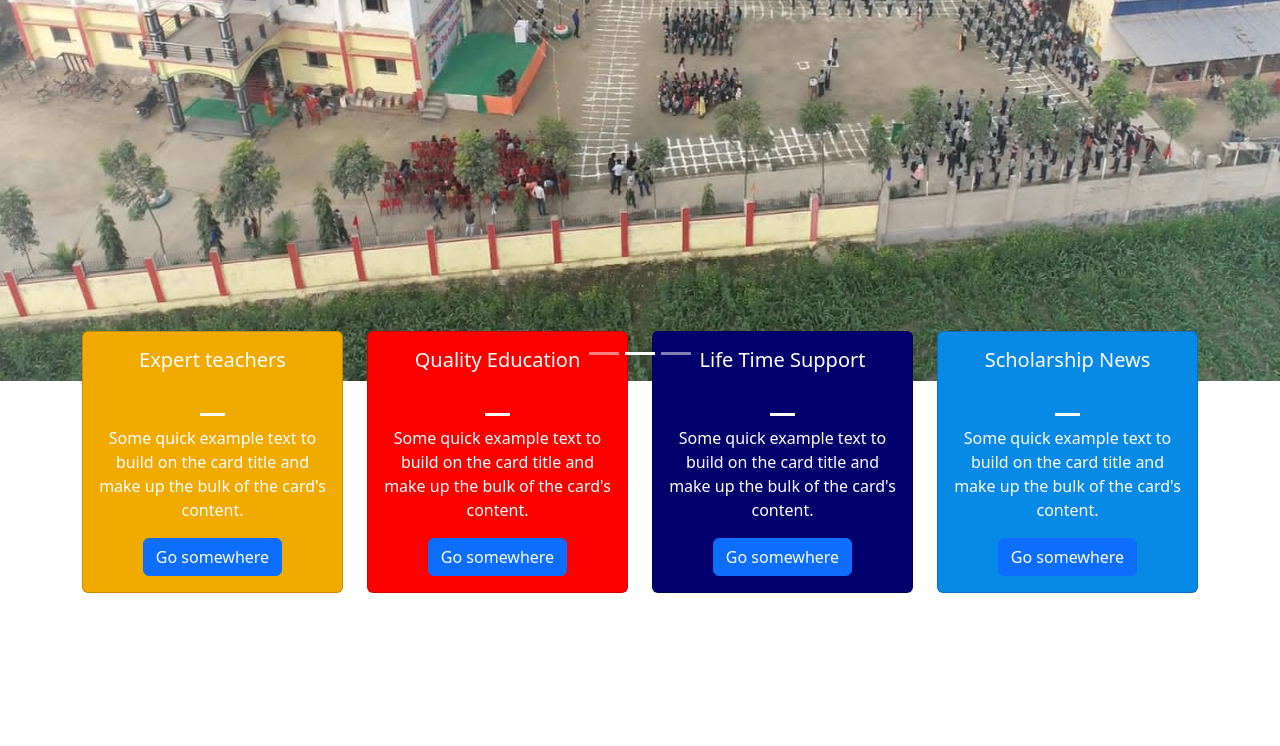
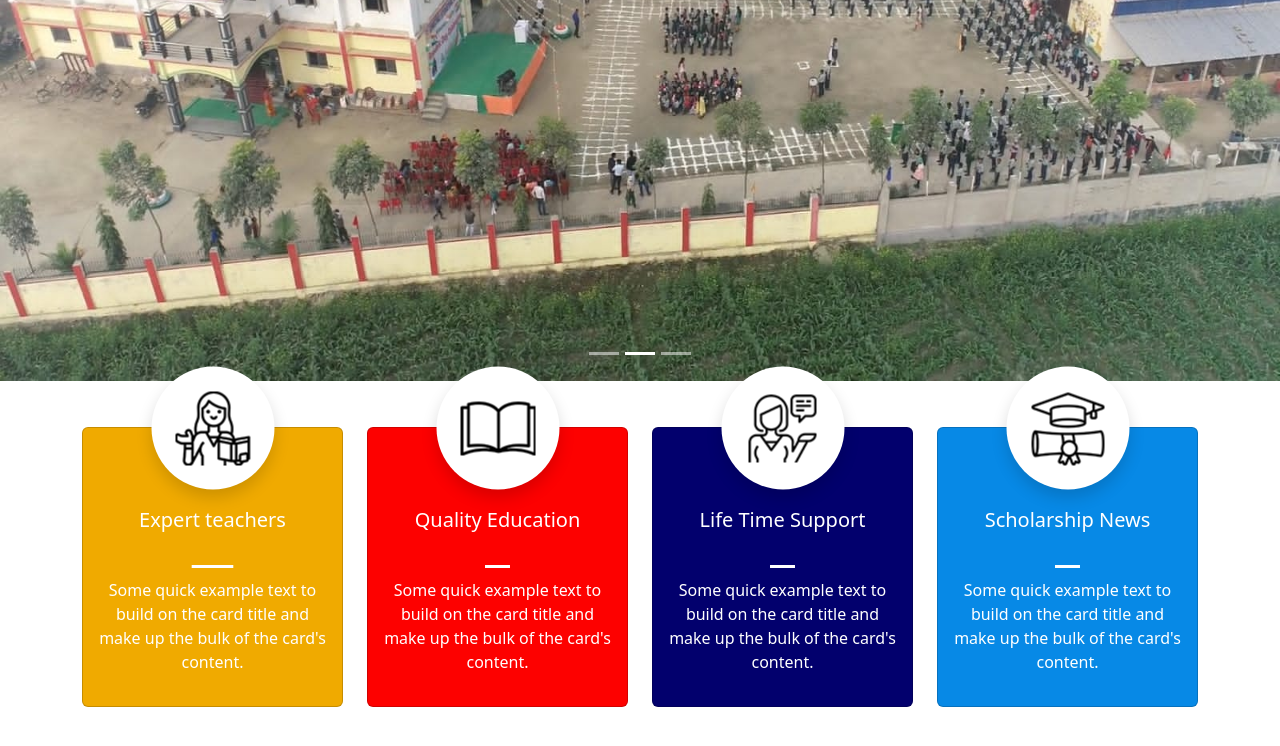
Before and after one commit to rakeshjain1111/gissamastipur.in, a plain HTML site: page index.html in a window 1280 px wide. Shown: the part 514-1260 px from the top of the page. Before the commit the page ends 1157 px from the top, so only its background shows below. Drawn offline with nearby package versions, Linux system fonts and the light colour scheme; a script that the page names is missing.

Commit message:
add our feature section

```diff
--- a/assest/css/style.css
+++ b/assest/css/style.css
@@ -9,8 +9,9 @@
 .bg-primary2{background:#02006D ;}
 .bg-warning2{background: #f0aa00;}
 .bg-info2{background: #0789e6;}
+
+
 /* navbar section start*/
-
 .nav-item{
     padding: 27px 22px;
 }
@@ -67,6 +68,9 @@
     animation: slidedown 0.8s;
   }
 
+
+
+
   @keyframes slideup{
     0%{
         transform: translateY(350px);
--- a/index.html
+++ b/index.html
@@ -139,47 +139,55 @@
   <div class="ourfeature mx-auto">
     <div class="container">
       <div class="row">
-        <div class="col-3 ">
-          <div class="card bg-warning2 text-white fw-thin text-center">
+        <div class="col-lg-3 col-md-6 mt-5 pt-5 ">
+          <div class="card bg-warning2 text-white fw-thin text-center position-relative">
             <div class="card-body">
-              <h5 class="card-title">Expert teachers</h5>
-              <h2 class="text-decoration-underline text-center">&nbsp; &nbsp;</h2>
-              <p class="card-text">Some quick example text to build on the card title and make up the bulk of the card's
+              <h5 class="card-title fw-thin mb-0 pb-0 mt-5 pt-3">Expert teachers</h5>
+              <h2 class="text-decoration-underline text-center mt-0">&nbsp; &nbsp; &nbsp;</h2>
+              <p class="card-text text-center mb-3">Some quick example text to build on the card title and make up the bulk of the card's
                 content.</p>
-              <a href="#" class="btn btn-primary">Go somewhere</a>
+            </div>
+            <div class="bg-white shadow rounded-circle position-absolute p-4 top-0 start-50 translate-middle">
+              <img src="./assest/img/teacher.png" alt="teacher">
             </div>
           </div>
         </div>
-        <div class="col-3">
-          <div class="card bg-denger2 text-white fw-thin text-center">
+        <div class="col-lg-3 col-md-6 mt-5 pt-5">
+          <div class="card bg-denger2 text-white fw-thin text-center position-relative">
             <div class="card-body">
-              <h5 class="card-title">Quality Education</h5>
+              <h5 class="card-title fw-thin mb-0 pb-0 mt-5 pt-3">Quality Education</h5>
               <h2 class="text-decoration-underline text-center">&nbsp; &nbsp;</h2>
-              <p class="card-text">Some quick example text to build on the card title and make up the bulk of the card's
+              <p class="card-text text-center mb-3">Some quick example text to build on the card title and make up the bulk of the card's
                 content.</p>
-              <a href="#" class="btn btn-primary">Go somewhere</a>
+            </div>
+            <div class="bg-white shadow rounded-circle position-absolute p-4 top-0 start-50 translate-middle">
+              <img src="./assest/img/book.png" alt="teacher">
             </div>
           </div>
         </div>
-        <div class="col-3 ">
-          <div class="card bg-primary2 text-white fw-thin text-center">
+        <div class="col-lg-3 col-md-6 mt-5 pt-5">
+          <div class="card bg-primary2 text-white fw-thin text-center position-relative">
             <div class="card-body">
-              <h5 class="card-title">Life Time Support</h5>
+              <h5 class="card-title fw-thin mb-0 pb-0 mt-5 pt-3">Life Time Support</h5>
               <h2 class="text-decoration-underline text-center">&nbsp; &nbsp;</h2>
-              <p class="card-text">Some quick example text to build on the card title and make up the bulk of the card's
+              <p class="card-text text-center mb-3">Some quick example text to build on the card title and make up the bulk of the card's
                 content.</p>
-              <a href="#" class="btn btn-primary">Go somewhere</a>
+            </div>
+            <div class="bg-white shadow rounded-circle position-absolute p-4 top-0 start-50 translate-middle">
+              <img src="./assest/img/support.png" alt="teacher">
             </div>
           </div>
         </div>
-        <div class="col-3">
-          <div class="card bg-info2 text-white fw-thin text-center">
+        <div class="col-lg-3 col-md-6 mt-5 pt-5">
+          <div class="card bg-info2 text-white fw-thin text-center position-relative">
             <div class="card-body">
-              <h5 class="card-title">Scholarship News</h5>
+              <h5 class="card-title fw-thin mb-0 pb-0 mt-5 pt-3">Scholarship News</h5>
               <h2 class="text-decoration-underline text-center">&nbsp; &nbsp;</h2>
-              <p class="card-text">Some quick example text to build on the card title and make up the bulk of the card's
+              <p class="card-text text-center mb-3">Some quick example text to build on the card title and make up the bulk of the card's
                 content.</p>
-              <a href="#" class="btn btn-primary">Go somewhere</a>
+            </div>
+            <div class="bg-white shadow rounded-circle position-absolute p-4 top-0 start-50 translate-middle">
+              <img src="./assest/img/scholarship.png" alt="teacher">
             </div>
           </div>
         </div>
```
